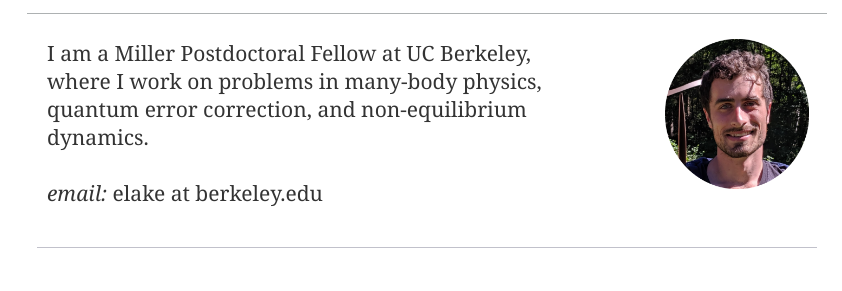
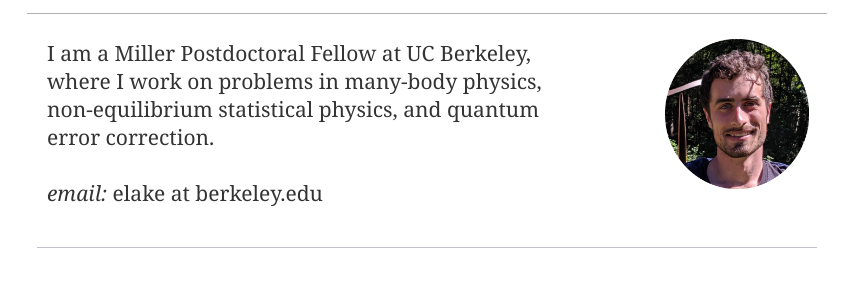
Before and after one commit to ethanlake/ethanlake.github.io, a Jekyll site: the page index.html, which Jekyll copies as it is, in a window 1280 px wide. Shown: the part 171-462 px from the top of the page, without its empty margins (213-1055 px from the left). Built offline with Jekyll 4.4.1, drawn with Linux system fonts in a browser that asks for light colours.

Commit message:
Update index.html

```diff
--- a/index.html
+++ b/index.html
@@ -35,7 +35,7 @@
 <div class="intro">
   <div class="intro-content">
     <div class="intro-text">
-      <p> I am a Miller Postdoctoral Fellow at UC Berkeley, where I work on problems in many-body physics, quantum error correction, and non-equilibrium dynamics.
+      <p> I am a Miller Postdoctoral Fellow at UC Berkeley, where I work on problems in many-body physics, non-equilibrium statistical physics, and quantum error correction.
         </p>
             <br>
 
```
